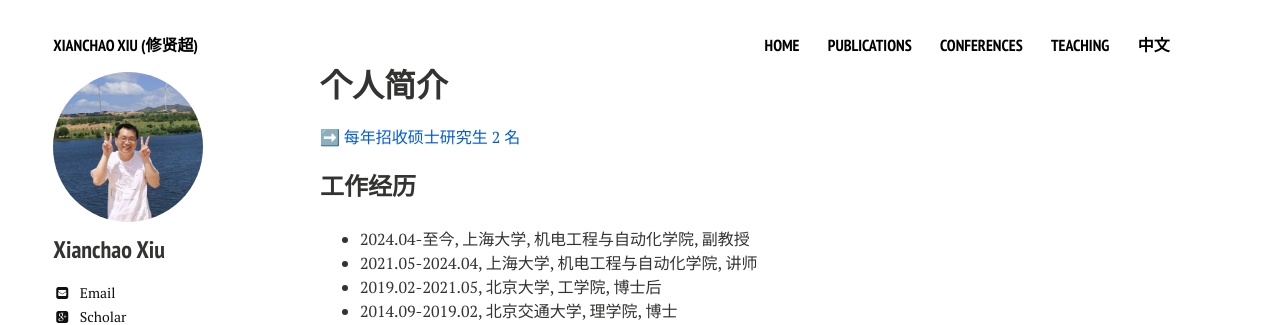
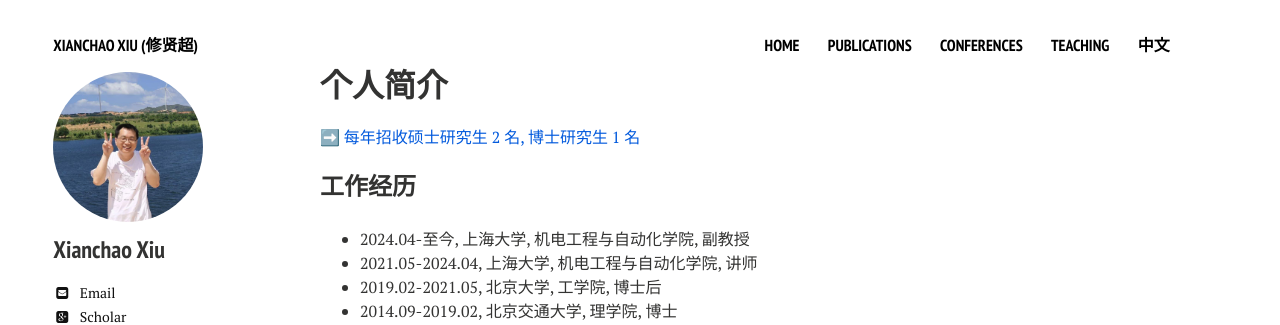
Before and after one commit to xianchaoxiu/xianchaoxiu.github.io, a Jekyll site: the page built from chinese/index.md, in a window 1280 px wide. Shown: the top 325 px of the page. Built offline with Jekyll 4.4.1, drawn with Linux system fonts in a browser that asks for light colours; nearby versions of some CDN libraries.

Commit message:
Update index.md

```diff
--- a/chinese/index.md
+++ b/chinese/index.md
@@ -7,7 +7,7 @@ comments: false
 share: false
 ---
 
-➡️ <a href="https://xianchaoxiu.github.io/chinese/reading/" class="textlink" target="_blank"> 每年招收硕士研究生 2 名 </a><br>
+➡️ <a href="https://xianchaoxiu.github.io/chinese/reading/" class="textlink" target="_blank"> 每年招收硕士研究生 2 名, 博士研究生 1 名 </a><br>
 
 
 ### 工作经历
```
